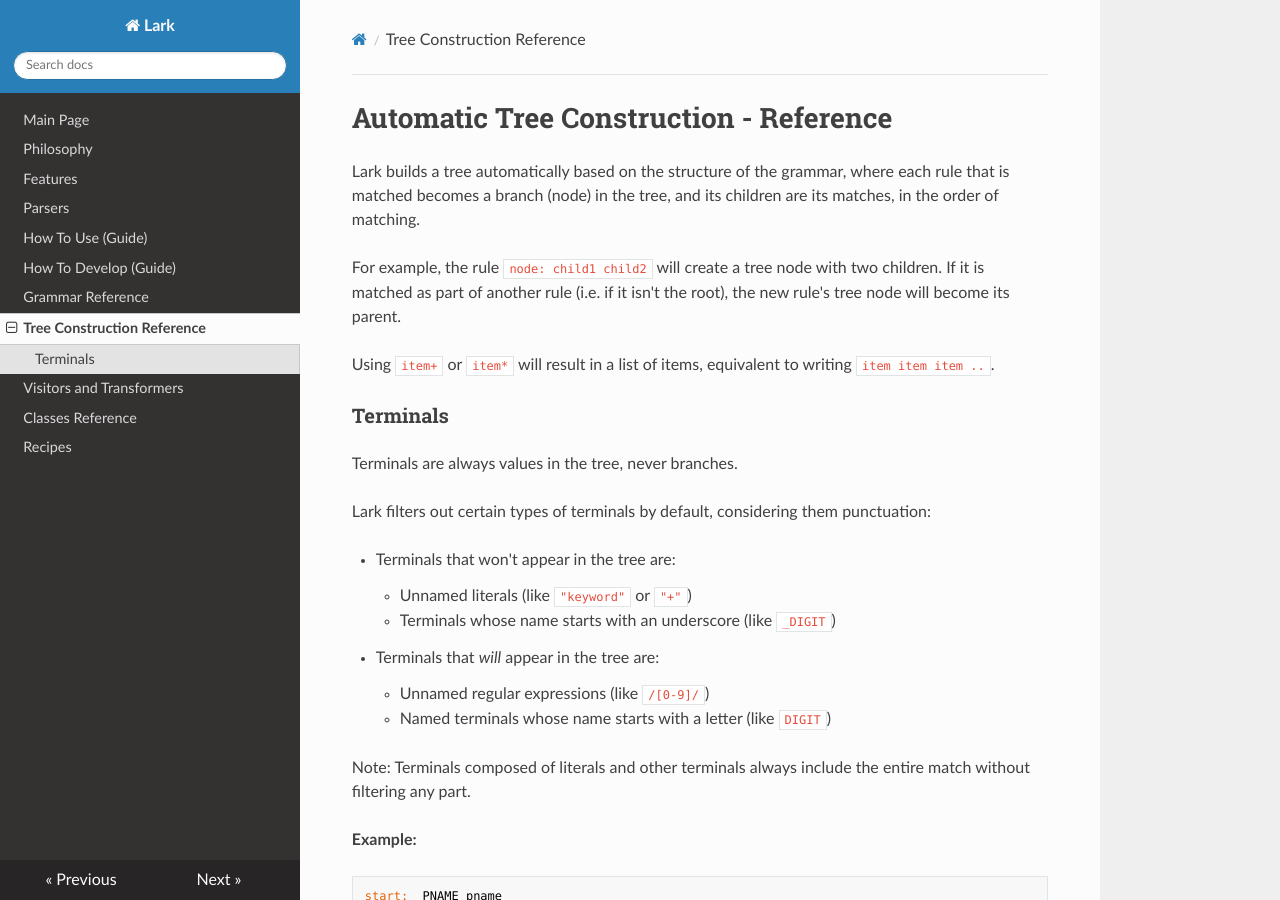
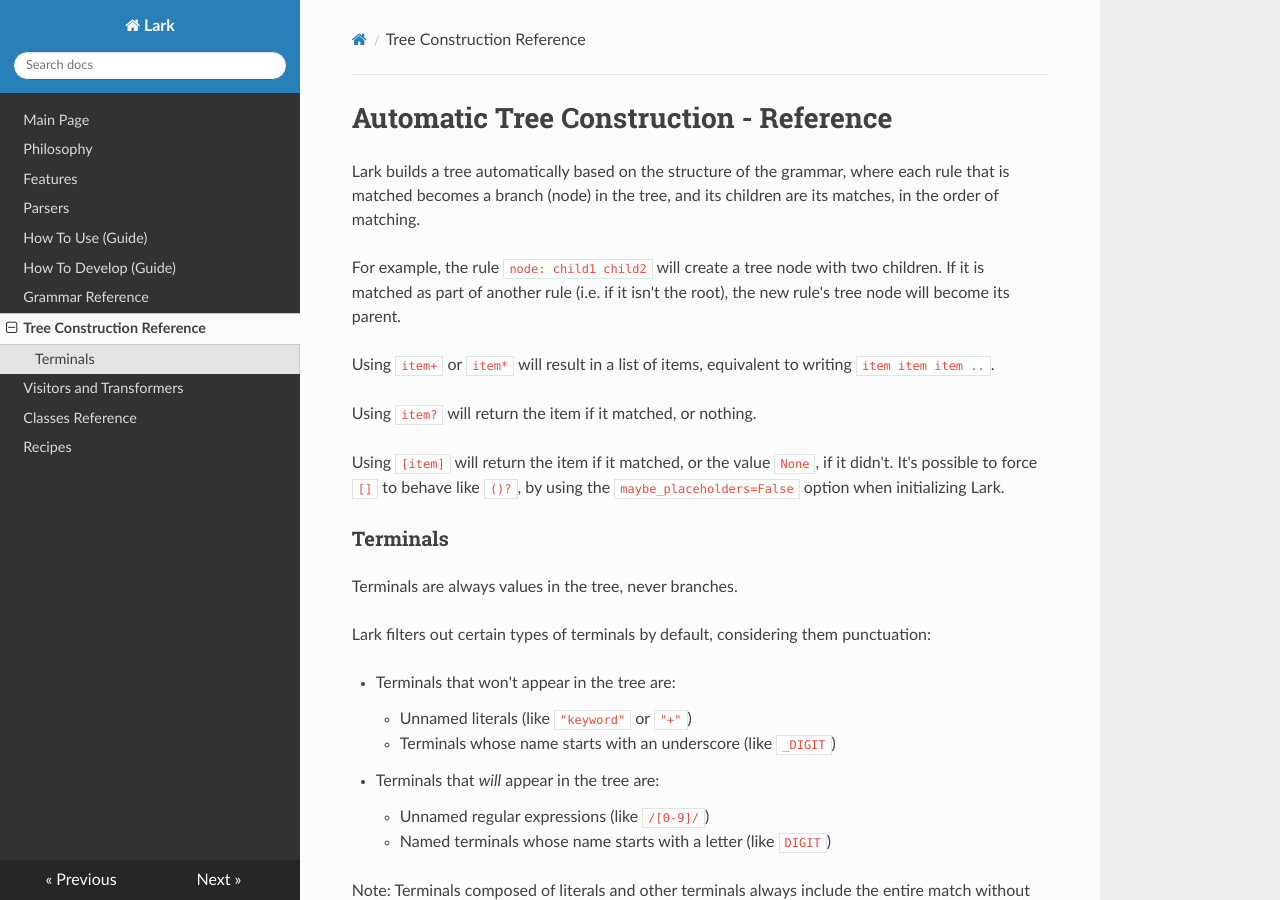
Before and after one commit to lark-parser/lark, an MkDocs documentation site: the page built from docs/tree_construction.md, in a window 1280 px wide and 900 px high. Built offline with MkDocs 1.6.1, drawn with Linux system fonts in a browser that asks for light colours; nearby versions of some CDN libraries; old or Windows-style settings are respelled for this version of MkDocs.

Commit message:
Added info to the docs about maybe_placeholders (Issue #451)

```diff
--- a/docs/tree_construction.md
+++ b/docs/tree_construction.md
@@ -6,6 +6,10 @@ Lark builds a tree automatically based on the structure of the grammar, where ea
 For example, the rule `node: child1 child2` will create a tree node with two children. If it is matched as part of another rule (i.e. if it isn't the root), the new rule's tree node will become its parent.
 
 Using `item+` or `item*` will result in a list of items, equivalent to writing `item item item ..`.
+
+Using `item?` will return the item if it matched, or nothing.
+
+Using `[item]` will return the item if it matched, or the value `None`, if it didn't. It's possible to force `[]` to behave like `()?`, by using the `maybe_placeholders=False` option when initializing Lark.
 
 ### Terminals
 
```
